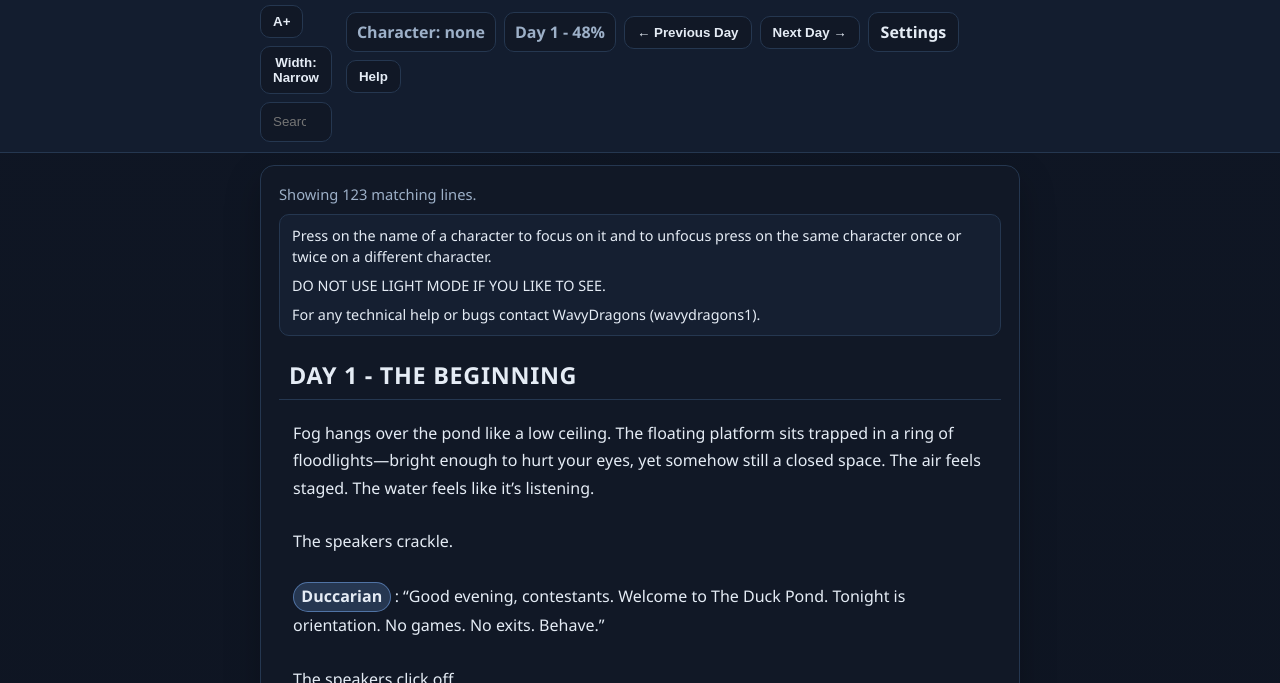
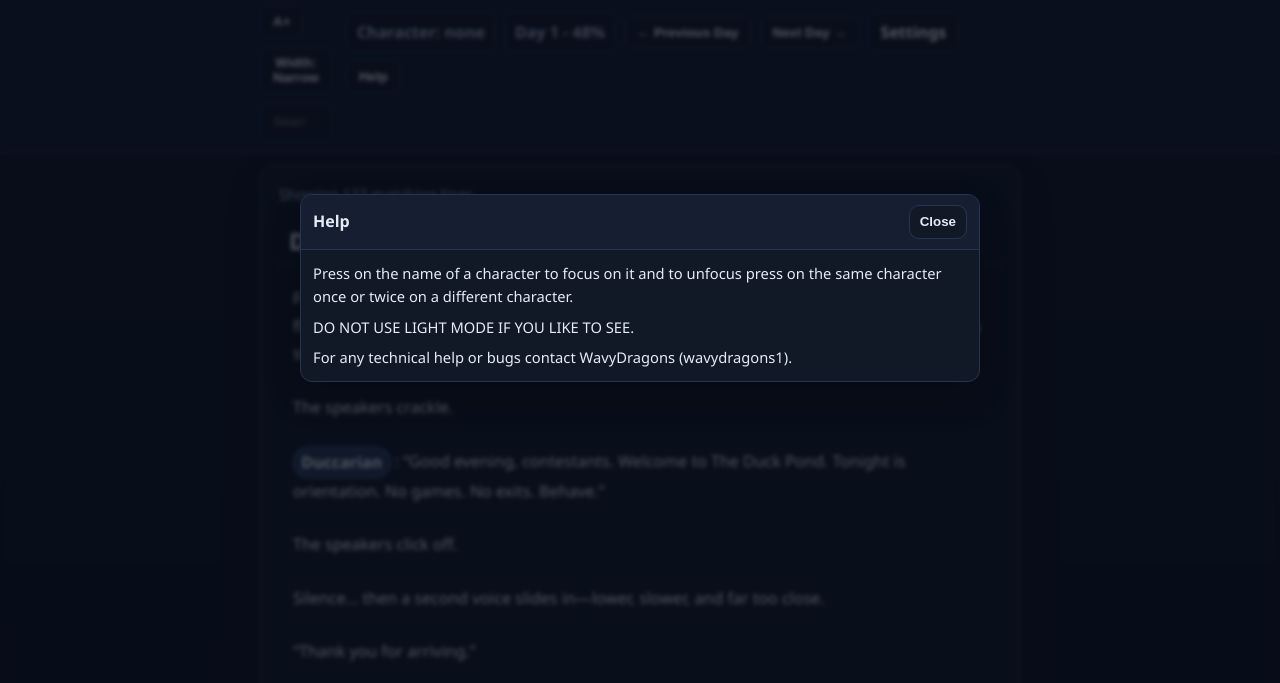
Before and after one commit to WavyDragonss/hunger-games, a plain HTML site: page duck_games/duck.html in a window 1280 px wide. Both pictures are taken after a click on the button "Help". Shown: the part 112-795 px from the top of the page. Drawn offline with Linux system fonts and the light colour scheme.

Commit message:
finishing toches

```diff
--- a/duck_games/css/duck.css
+++ b/duck_games/css/duck.css
@@ -271,27 +271,64 @@
       font-size: 0.92rem;
     }
 
-    .help-panel {
-      margin: 0 0 12px;
-      padding: 10px 12px;
-      border: 1px solid var(--border);
-      border-radius: 10px;
-      background: var(--surface-2);
-      color: var(--text);
-      font-size: 0.9rem;
-      line-height: 1.5;
+    .help-modal {
+      position: fixed;
+      inset: 0;
+      z-index: 90;
+      display: grid;
+      place-items: center;
+      padding: 16px;
+      background: rgba(5, 10, 20, 0.66);
+      backdrop-filter: blur(2px);
     }
 
-    .help-panel p {
+    .help-modal.hidden {
+      display: none;
+    }
+
+    .help-dialog {
+      width: min(680px, 100%);
+      border: 1px solid var(--border);
+      border-radius: 12px;
+      background: var(--surface);
+      box-shadow: var(--shadow);
+      overflow: hidden;
+    }
+
+    .help-header {
+      display: flex;
+      align-items: center;
+      justify-content: space-between;
+      gap: 10px;
+      padding: 10px 12px;
+      border-bottom: 1px solid var(--border);
+      background: var(--surface-2);
+    }
+
+    .help-header h2 {
+      margin: 0;
+      font-size: 1rem;
+      line-height: 1.2;
+    }
+
+    .help-close {
+      min-height: 34px;
+      padding: 6px 10px;
+    }
+
+    .help-body {
+      padding: 12px;
+      color: var(--text);
+      font-size: 0.92rem;
+      line-height: 1.55;
+    }
+
+    .help-body p {
       margin: 0;
     }
 
-    .help-panel p + p {
-      margin-top: 7px;
-    }
-
-    .help-panel.hidden {
-      display: none;
+    .help-body p + p {
+      margin-top: 8px;
     }
 
     .reader {
--- a/duck_games/duck.html
+++ b/duck_games/duck.html
@@ -48,11 +48,6 @@
   <main>
     <div class="reader-wrap">
       <p class="status" id="status">Loading files...</p>
-      <section class="help-panel hidden" id="helpPanel" aria-label="Help information">
-        <p>Press on the name of a character to focus on it and to unfocus press on the same character once or twice on a different character.</p>
-        <p>DO NOT USE LIGHT MODE IF YOU LIKE TO SEE.</p>
-        <p>For any technical help or bugs contact WavyDragons (wavydragons1).</p>
-      </section>
       <div class="reader" id="reader"></div>
       <div class="bottom-next-wrap" id="bottomNextWrap">
         <button class="mode-btn" id="nextDayBottom" type="button">Next Day -></button>
@@ -60,6 +55,20 @@
     </div>
   </main>
 
+  <div class="help-modal hidden" id="helpPanel" role="dialog" aria-modal="true" aria-labelledby="helpTitle">
+    <div class="help-dialog">
+      <div class="help-header">
+        <h2 id="helpTitle">Help</h2>
+        <button class="text-btn help-close" id="helpCloseBtn" type="button" aria-label="Close Help">Close</button>
+      </div>
+      <div class="help-body">
+        <p>Press on the name of a character to focus on it and to unfocus press on the same character once or twice on a different character.</p>
+        <p>DO NOT USE LIGHT MODE IF YOU LIKE TO SEE.</p>
+        <p>For any technical help or bugs contact WavyDragons (wavydragons1).</p>
+      </div>
+    </div>
+  </div>
+
   <script src="./js/duck.js" defer></script>
 </body>
 </html>
--- a/duck_games/js/duck.js
+++ b/duck_games/js/duck.js
@@ -82,6 +82,7 @@
       var settings = document.getElementById("settings");
       var helpBtn = document.getElementById("helpBtn");
       var helpPanel = document.getElementById("helpPanel");
+      var helpCloseBtn = document.getElementById("helpCloseBtn");
       var modeInputs = document.querySelectorAll("input[name='viewMode']");
       var povOnlyInput = document.getElementById("povOnly");
 
@@ -156,9 +157,17 @@
         });
 
         helpBtn.addEventListener("click", function () {
-          var nowOpen = helpPanel.classList.contains("hidden");
-          helpPanel.classList.toggle("hidden", !nowOpen);
-          helpBtn.setAttribute("aria-expanded", nowOpen ? "true" : "false");
+          openHelp();
+        });
+
+        helpCloseBtn.addEventListener("click", function () {
+          closeHelp();
+        });
+
+        helpPanel.addEventListener("click", function (event) {
+          if (event.target === helpPanel) {
+            closeHelp();
+          }
         });
 
         readerEl.addEventListener("click", function (event) {
@@ -201,14 +210,26 @@
           if (!settings.contains(target) && settings.open) {
             settings.open = false;
           }
-          if (!helpPanel.contains(target) && !helpBtn.contains(target)) {
-            helpPanel.classList.add("hidden");
-            helpBtn.setAttribute("aria-expanded", "false");
+        });
+
+        document.addEventListener("keydown", function (event) {
+          if (event.key === "Escape") {
+            closeHelp();
           }
         });
 
         window.addEventListener("scroll", onScrollOrResize, { passive: true });
         window.addEventListener("resize", onScrollOrResize);
+      }
+
+      function openHelp() {
+        helpPanel.classList.remove("hidden");
+        helpBtn.setAttribute("aria-expanded", "true");
+      }
+
+      function closeHelp() {
+        helpPanel.classList.add("hidden");
+        helpBtn.setAttribute("aria-expanded", "false");
       }
 
       function onScrollOrResize() {
```
